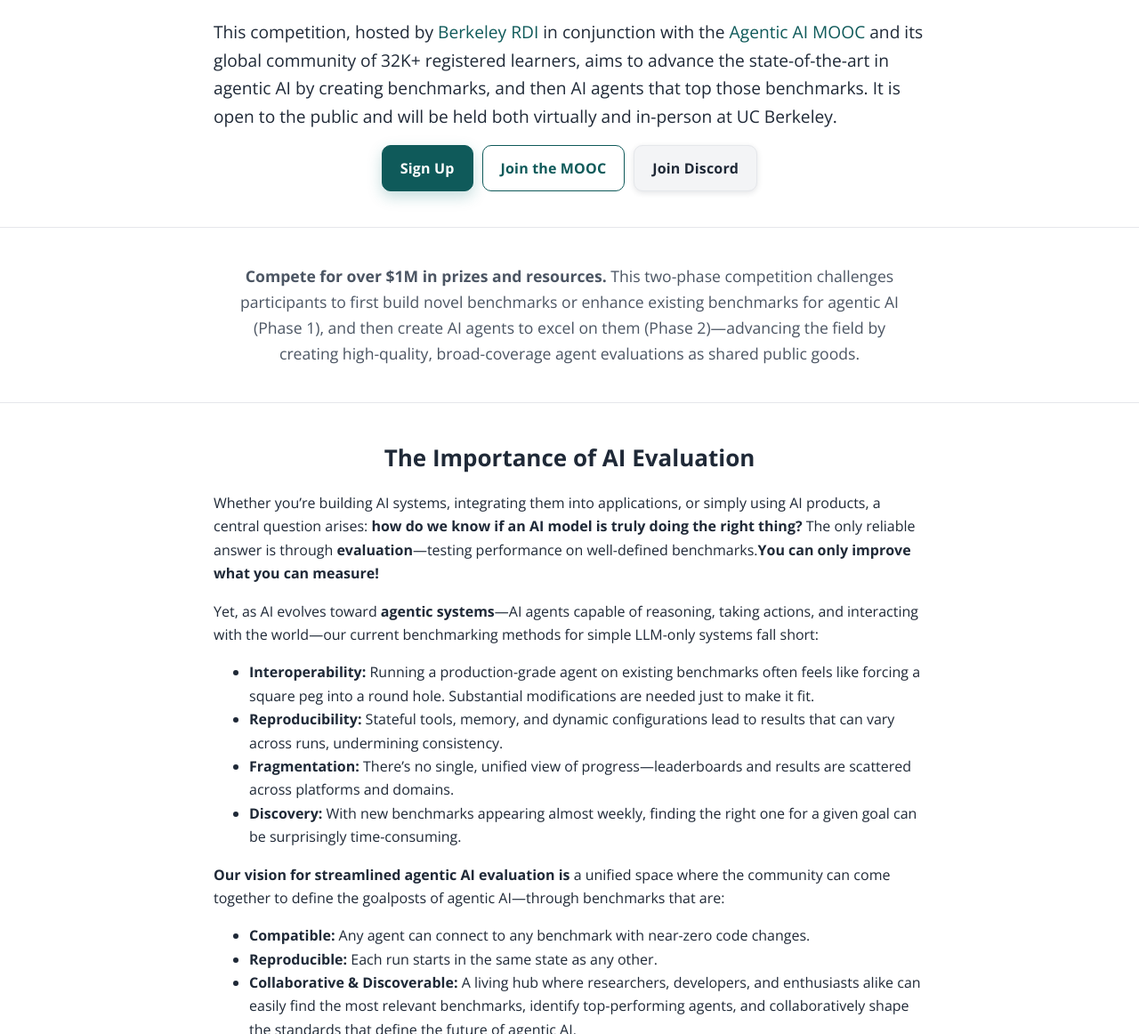
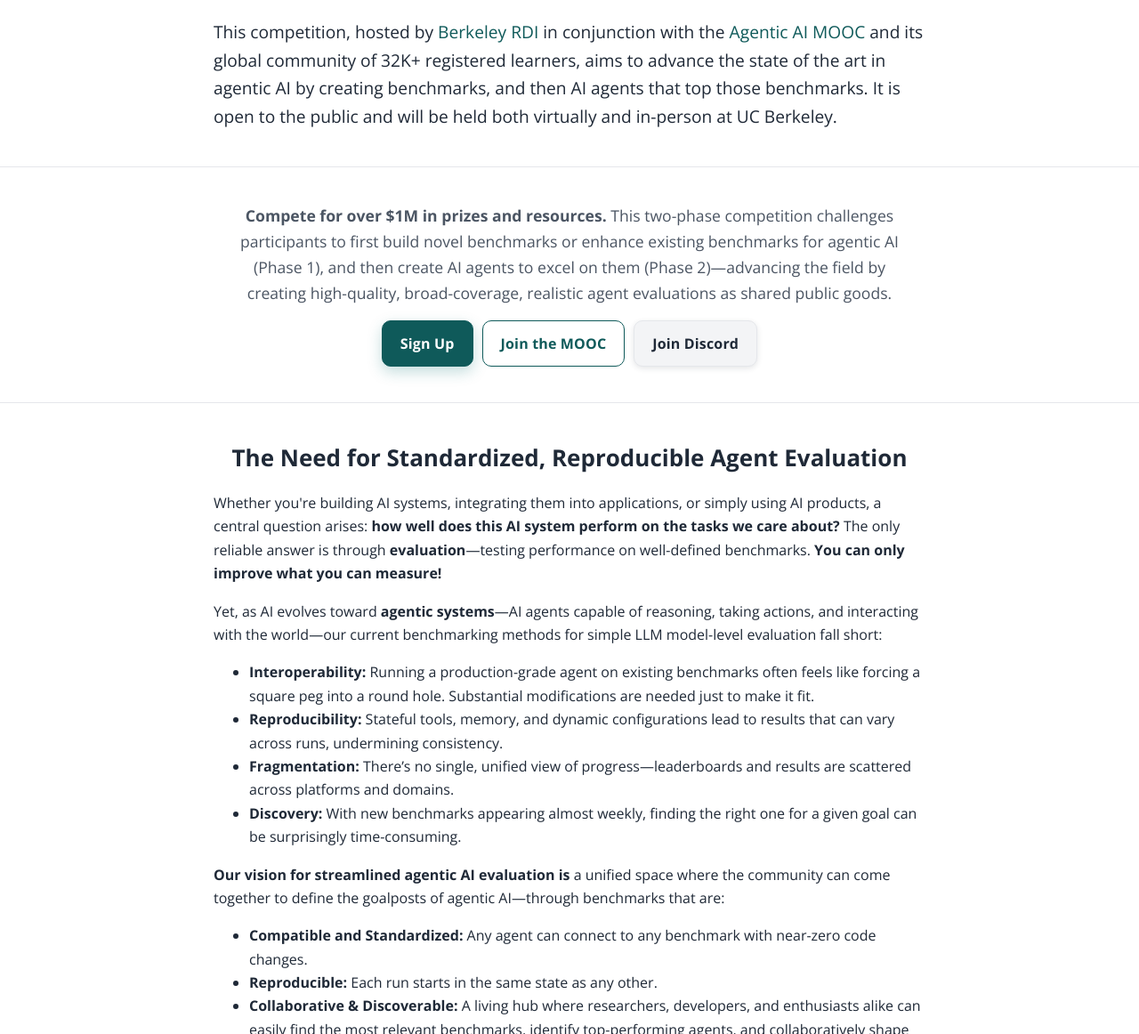
Before and after one commit to rdi-berkeley/rdi-berkeley.github.io, a Jekyll site: the page agentx-agentbeats.html, which Jekyll copies as it is, in a window 1280 px wide and 1400 px high, scrolled down 742 px. Shown: the part 238-1400 px from the top of the window at 89% size. Built offline with Jekyll 4.4.1, drawn with Linux system fonts in a browser that asks for light colours; some of the changed text lies outside the part shown.

Commit message:
updates to agentx-agentbeats.html

```diff
--- a/agentx-agentbeats.html
+++ b/agentx-agentbeats.html
@@ -4,7 +4,7 @@
   <meta charset="utf-8">
   <title>AgentX AgentBeats Competition</title>
   <meta name="viewport" content="width=device-width, initial-scale=1">
-  <meta name="description" content="Compete to earn $1M+ in prizes by creating agentified AI agent benchmarks and  contestants.">
+  <meta name="description" content="Compete to earn $1M+ in prizes by creating agentified AI agent benchmarks and contestants.">
   <meta property="og:image" content="https://rdi.berkeley.edu/assets/images/agentx-agentbeats-social.png">
   <meta name="twitter:image" content="https://rdi.berkeley.edu/assets/images/agentx-agentbeats-social.png">
   <meta name="twitter:card" content="summary_large_image">
@@ -370,28 +370,28 @@
 
     <section class="block" id="intro">
       <div class="container" style="font-size:1.2em;">
-        This competition, hosted by <a href="https://rdi.berkeley.edu/">Berkeley RDI</a> in conjunction with the <a href="https://agenticai-learning.org/f25">Agentic AI MOOC</a> and its global community of 32K+ registered learners, aims to advance the state-of-the-art in agentic AI by creating benchmarks, and then AI agents that top those benchmarks. It is open to the public and will be held both virtually and in-person at UC Berkeley.
-        </div>
-        <div class="cta-row">
-          <a class="btn btn-primary" href="https://forms.gle/NHE8wYVgS6iJLwRj8" target="_blank" rel="noopener">Sign Up</a>
-          <a class="btn btn-secondary" href="https://agenticai-learning.org/f25" target="_blank" rel="noopener">Join the MOOC</a>
-          <a class="btn" href="https://discord.gg/uqZUta3MYa" target="_blank" rel="noopener">Join Discord</a>
+        This competition, hosted by <a href="https://rdi.berkeley.edu/">Berkeley RDI</a> in conjunction with the <a href="https://agenticai-learning.org/f25">Agentic AI MOOC</a> and its global community of 32K+ registered learners, aims to advance the state of the art in agentic AI by creating benchmarks, and then AI agents that top those benchmarks. It is open to the public and will be held both virtually and in-person at UC Berkeley.
         </div>
     </section>
 
   <section class="block" id="summary">
     <div class="container">
       <p class="lead" style="margin-top:0; margin-bottom:0; font-size: 1.1em;">
-        <strong>Compete for over $1M in prizes and resources.</strong> This two-phase competition challenges participants to first build novel benchmarks or enhance existing benchmarks for agentic AI (Phase 1), and then create AI agents to excel on them (Phase 2)—advancing the field by creating high-quality, broad-coverage agent evaluations as shared public goods.
+        <strong>Compete for over $1M in prizes and resources.</strong> This two-phase competition challenges participants to first build novel benchmarks or enhance existing benchmarks for agentic AI (Phase 1), and then create AI agents to excel on them (Phase 2)—advancing the field by creating high-quality, broad-coverage, realistic agent evaluations as shared public goods.
       </p>
+      <div class="cta-row">
+        <a class="btn btn-primary" href="https://forms.gle/NHE8wYVgS6iJLwRj8" target="_blank" rel="noopener">Sign Up</a>
+        <a class="btn btn-secondary" href="https://agenticai-learning.org/f25" target="_blank" rel="noopener">Join the MOOC</a>
+        <a class="btn" href="https://discord.gg/uqZUta3MYa" target="_blank" rel="noopener">Join Discord</a>
+      </div>
     </div>
   </section>
 
     <section class="block" id="importance-of-evals">
       <div class="container">
-        <h2 class="section-title">The Importance of AI Evaluation</h2>
-        <p>Whether you’re building AI systems, integrating them into applications, or simply using AI products, a central question arises: <strong>how do we know if an AI model is truly doing the right thing?</strong> The only reliable answer is through <strong>evaluation</strong>—testing performance on well-defined benchmarks.<strong>You can only improve what you can measure!</strong></p>
-          <p>Yet, as AI evolves toward <strong>agentic systems</strong>—AI agents capable of reasoning, taking actions, and interacting with the world—our current benchmarking methods for simple LLM-only systems fall short:</p>
+        <h2 class="section-title">The Need for Standardized, Reproducible Agent Evaluation</h2>
+        <p>Whether you're building AI systems, integrating them into applications, or simply using AI products, a central question arises: <strong>how well does this AI system perform on the tasks we care about?</strong> The only reliable answer is through <strong>evaluation</strong>—testing performance on well-defined benchmarks. <strong>You can only improve what you can measure!</strong></p>
+          <p>Yet, as AI evolves toward <strong>agentic systems</strong>—AI agents capable of reasoning, taking actions, and interacting with the world—our current benchmarking methods for simple LLM model-level evaluation fall short:</p>
         <ul>
           <li><strong>Interoperability:</strong> Running a production-grade agent on existing benchmarks often feels like forcing a square peg into a round hole. Substantial modifications are needed just to make it fit.</li>
           <li><strong>Reproducibility:</strong> Stateful tools, memory, and dynamic configurations lead to results that can vary across runs, undermining consistency.</li>
@@ -400,7 +400,7 @@
         </ul>
         <p><strong>Our vision for streamlined agentic AI evaluation is</strong> a unified space where the community can come together to define the goalposts of agentic AI—through benchmarks that are:</p>
         <ul>
-          <li><strong>Compatible:</strong> Any agent can connect to any benchmark with near-zero code changes.</li>
+          <li><strong>Compatible and Standardized:</strong> Any agent can connect to any benchmark with near-zero code changes.</li>
           <li><strong>Reproducible:</strong> Each run starts in the same state as any other.</li>
           <li><strong>Collaborative &amp; Discoverable:</strong> A living hub where researchers, developers, and enthusiasts alike can easily find the most relevant benchmarks, identify top-performing agents, and collaboratively shape the standards that define the future of agentic AI.</li>
         </ul>
@@ -410,7 +410,7 @@
     <section class="block" id="competition-intro">
       <div class="container">
         <h2 class="section-title">Building Public Good Through Competition</h2>
-        <p>Through the AgentX–AgentBeats competition, we aim to bring the community together to create <strong>high-quality, broad-coverage agent evaluations</strong>—developed in an <strong>agentified, standardized, reproducible, and collaborative</strong> way—as shared <strong>public goods</strong> for advancing agentic AI.</p>
+        <p>Through the AgentX–AgentBeats competition, we aim to bring the community together to create <strong>high-quality, broad-coverage, realistic agent evaluations</strong>—developed in an <strong>agentified, standardized, reproducible, and collaborative</strong> way—as shared <strong>public goods</strong> for advancing agentic AI.</p>
     </section>
 
     <section class="block" id="prizes">
@@ -460,7 +460,7 @@
           <li class="phase-item">
             <div class="phase-item-header">
               <h3>🟣 Phase 2 · Purple</h3>
-              <p class="phase-dates">Jan 12 to Feb 22, 2026</p>
+              <p class="phase-dates">Jan 12 to Feb 23, 2026</p>
             </div>
             <p>Participants build purple agents to tackle the select top green agents from Phase 1 and compete on the public leaderboards.</p>
           </li>
@@ -472,7 +472,7 @@
               <div class="track-sponsor">[&lambda;] Lambda</div>
               <h3 class="track-name">Agent Security</h3>
               <p class="track-description">A red-teaming and automated security testing challenge.</p>
-              <p class="track-description" style="color:var(--muted)">More details tracks to be announced...</p>
+              <p class="track-description" style="color:var(--muted)">More details to be announced...</p>
             </article>
           </div>
           <p class="lead">More custom tracks to be announced...</p>
```
Also changed, not shown: other parts of agentx-agentbeats.html (+5 -5 lines).
